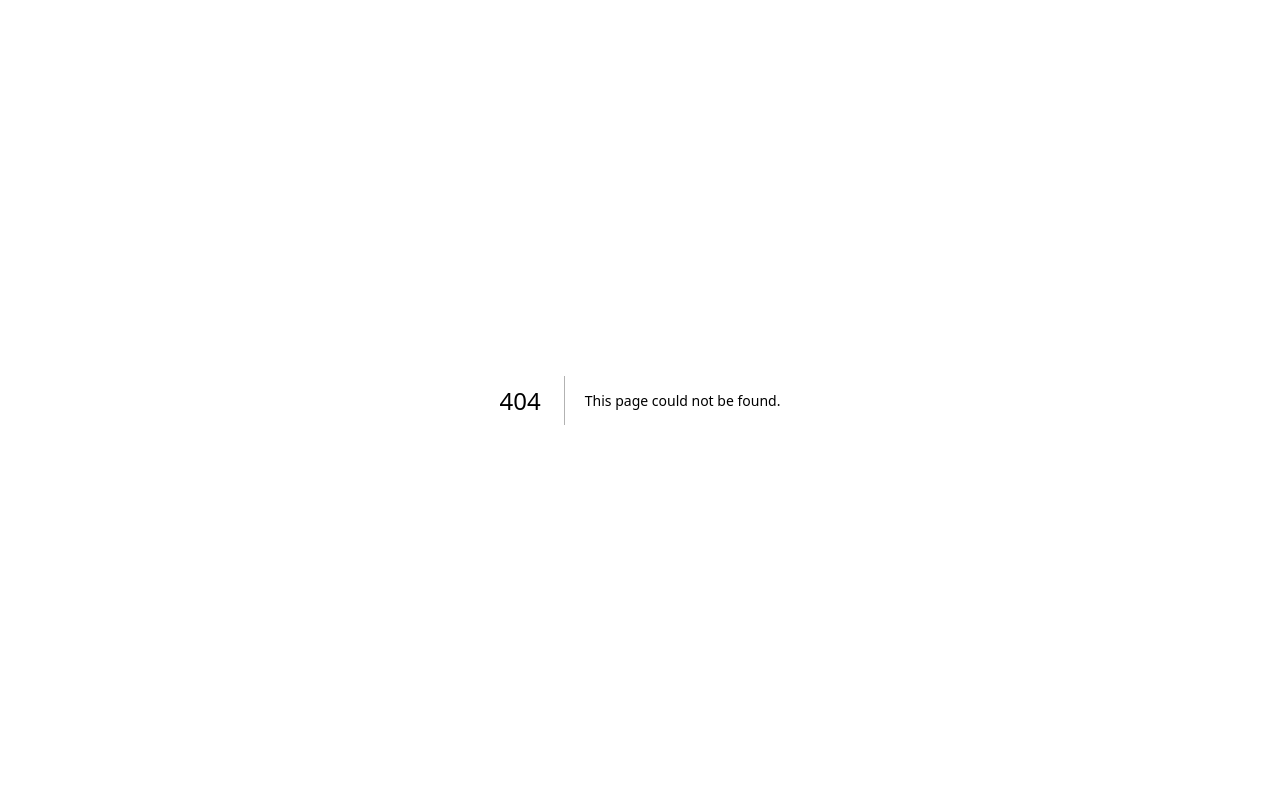
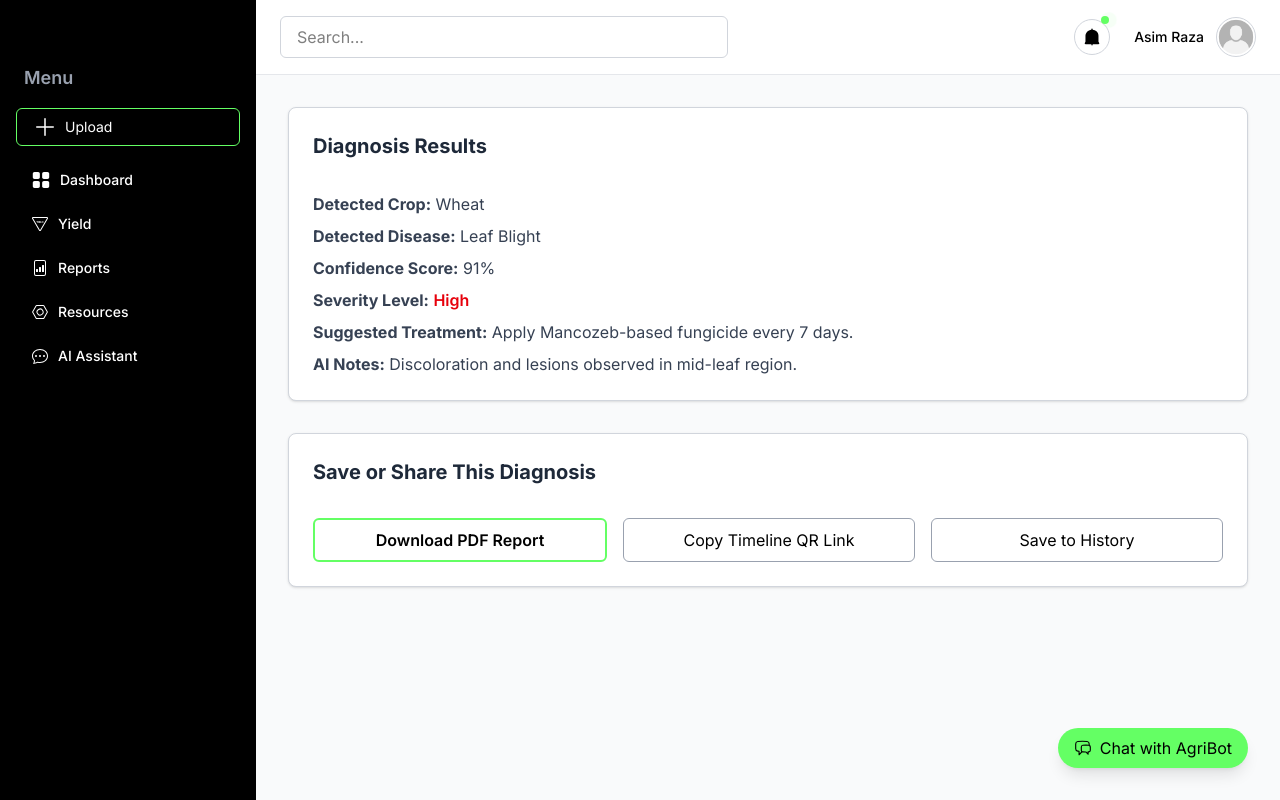
Before and after one commit to ayeshag7/AgriSense-Platform, a Next.js app: page /diagnosis in a window 1280 px wide. Before the commit this address had no page. Built offline with nearby package versions, Linux system fonts and the light colour scheme.

Commit message:
Built upload and diagnosis pages

```diff
--- a/package.json
+++ b/package.json
@@ -18,6 +18,7 @@
     "next": "15.3.2",
     "react": "^19.0.0",
     "react-dom": "^19.0.0",
+    "react-icons": "^5.5.0",
     "tailwind-merge": "^3.3.0",
     "tailwind-scrollbar-hide": "^2.0.0",
     "three": "^0.176.0"
--- /dev/null
+++ b/src/app/diagnosis/layout.tsx
@@ -0,0 +1,9 @@
+import DashboardLayout from '@/components/Layout/DashboardLayout';
+
+export default function DashboardRootLayout({
+  children,
+}: {
+  children: React.ReactNode;
+}) {
+  return <DashboardLayout>{children}</DashboardLayout>;
+}
--- /dev/null
+++ b/src/app/diagnosis/page.tsx
@@ -0,0 +1,23 @@
+'use client';
+
+import { useEffect, useState } from 'react';
+import DiagnosisResults from '@/components/Diagnosis/DiagnosisResults';
+import ReportOptions from '@/components/Diagnosis/ReportOptions';
+import AIChatbot from '@/components/Diagnosis/AIChatbot';
+
+export default function DiagnosisPage() {
+  const [image, setImage] = useState<string | null>(null);
+
+  useEffect(() => {
+    const storedImage = sessionStorage.getItem('uploadedImage');
+    setImage(storedImage);
+  }, []);
+
+  return (
+    <main className="min-h-screen p-8 bg-gray-50 space-y-8">
+      <DiagnosisResults image={image} />
+      <ReportOptions />
+      <AIChatbot />
+    </main>
+  );
+}
--- a/src/app/upload/page.tsx
+++ b/src/app/upload/page.tsx
@@ -1,7 +1,9 @@
+import UploadBox from '@/components/Upload/UploadBox';
+
 export default function UploadPage() {
   return (
-    <main>
-
+    <main className="min-h-screen bg-gray-100 p-12">
+      <UploadBox />
     </main>
   );
 }
--- /dev/null
+++ b/src/components/Diagnosis/AIChatbot.tsx
@@ -0,0 +1,15 @@
+// components/Diagnosis/AIChatbot.tsx
+'use client';
+
+import { HiOutlineChatBubbleLeftRight } from 'react-icons/hi2';
+
+export default function AIChatbot() {
+  return (
+    <div className="fixed bottom-8 right-8 z-50">
+      <button className="flex items-center gap-2 px-4 py-2 bg-[#64FF64] text-black rounded-full shadow-lg hover:bg-[#53e653] transition-all">
+        <HiOutlineChatBubbleLeftRight className="text-lg" />
+        Chat with AgriBot
+      </button>
+    </div>
+  );
+}
--- /dev/null
+++ b/src/components/Diagnosis/DiagnosisResults.tsx
@@ -0,0 +1,65 @@
+// components/Diagnosis/DiagnosisResults.tsx
+'use client';
+
+import { motion } from 'framer-motion';
+
+interface DiagnosisResultsProps {
+  image: string | null;
+}
+
+export default function DiagnosisResults({ image }: DiagnosisResultsProps) {
+  return (
+    <motion.div
+      initial={{ opacity: 0, y: 20 }}
+      animate={{ opacity: 1, y: 0 }}
+      transition={{ duration: 0.5 }}
+      className="bg-white rounded-lg shadow-sm p-6 space-y-6 border border-gray-300"
+    >
+      <h2 className="text-xl font-bold text-gray-800 mb-8">Diagnosis Results</h2>
+
+      {/* Image Comparison */}
+      {image && (
+        <div className="flex flex-col md:flex-row items-center justify-center gap-6">
+          {/* Original Image */}
+          <div className="flex flex-col items-center">
+            <img
+            src={image}
+            alt="Original Upload"
+            className="w-72 h-60 object-cover rounded-lg border border-gray-300 shadow"
+            />
+            <span className="mt-2 text-sm text-gray-600">Original Image</span>
+          </div>
+
+          {/* Diagnosed Image (Mock for now) */}
+          <div className="flex flex-col items-center">
+            <img
+                src="/images/diagnosed-image.png"
+                alt="Diagnosed Output"
+                className="w-72 h-60 object-cover rounded-lg border border-gray-300 shadow"
+                />
+            <span className="mt-2 text-sm text-gray-600">AI Analysis</span>
+          </div>
+        </div>
+      )}
+
+      {/* Diagnosis Info */}
+      <ul className="text-base space-y-2 text-gray-700 mt-4">
+        <li><strong>Detected Crop:</strong> Wheat</li>
+        <li><strong>Detected Disease:</strong> Leaf Blight</li>
+        <li><strong>Confidence Score:</strong> 91%</li>
+        <li>
+          <strong>Severity Level:</strong>{' '}
+          <span className="text-red-600 font-semibold">High</span>
+        </li>
+        <li>
+          <strong>Suggested Treatment:</strong>{' '}
+          Apply Mancozeb-based fungicide every 7 days.
+        </li>
+        <li>
+          <strong>AI Notes:</strong>{' '}
+          Discoloration and lesions observed in mid-leaf region.
+        </li>
+      </ul>
+    </motion.div>
+  );
+}
--- /dev/null
+++ b/src/components/Diagnosis/ReportOptions.tsx
@@ -0,0 +1,31 @@
+'use client';
+
+import { motion } from 'framer-motion';
+
+export default function ReportOptions() {
+  return (
+    <motion.div
+      initial={{ opacity: 0, scale: 0.95 }}
+      animate={{ opacity: 1, scale: 1 }}
+      transition={{ duration: 0.5, delay: 0.2 }}
+      className="bg-white rounded-lg shadow-sm p-6 mt-6 border border-gray-300"
+    >
+      <h2 className="text-xl font-bold text-gray-800 mb-8">Save or Share This Diagnosis</h2>
+
+      <div className="flex flex-col md:flex-row justify-between gap-4">
+        {/* Highlighted Download Button */}
+        <button className="cursor-pointer flex-1 px-4 py-2 border-2 border-[#64FF64] text-black rounded-md hover:bg-[#64FF64] font-semibold transition">
+          Download PDF Report
+        </button>
+
+        {/* Secondary Buttons */}
+        <button className="cursor-pointer flex-1 px-4 py-2 border border-gray-400 text-black rounded-md hover:bg-gray-100 transition">
+          Copy Timeline QR Link
+        </button>
+        <button className="cursor-pointer flex-1 px-4 py-2 border border-gray-400 text-black rounded-md hover:bg-gray-100 transition">
+          Save to History
+        </button>
+      </div>
+    </motion.div>
+  );
+}
--- a/src/components/Layout/DashboardLayout.tsx
+++ b/src/components/Layout/DashboardLayout.tsx
@@ -22,7 +22,7 @@ export default function DashboardLayout({
         <DashboardHeader />
 
         {/* Page Content */}
-        <main className="flex-1 overflow-y-auto p-6 bg-gray-50">
+        <main className="flex-1 overflow-y-auto bg-gray-100">
           {children}
         </main>
       </div>
--- /dev/null
+++ b/src/components/Upload/UploadBox.tsx
@@ -0,0 +1,116 @@
+'use client';
+
+import { useState, useEffect } from 'react';
+import { useRouter } from 'next/navigation';
+import { FiUploadCloud } from 'react-icons/fi';
+
+export default function UploadBox() {
+  const [preview, setPreview] = useState<string | null>(null);
+  const [loading, setLoading] = useState(false);
+  const [statusIndex, setStatusIndex] = useState(0);
+  const router = useRouter();
+
+  const statusTexts = [
+    'Diagnosing crop image for visible disease symptoms...',
+    'Analyzing leaf texture, color, and patterns using AI model...',
+    'Inferring disease type and severity based on learned patterns...',
+    'Finalizing report with treatment suggestions and visual overlays...',
+  ];
+
+  const handleFileChange = (e: React.ChangeEvent<HTMLInputElement>) => {
+    const file = e.target.files?.[0];
+    if (file && file.type.startsWith('image/')) {
+      const reader = new FileReader();
+      reader.onloadend = () => {
+        const result = reader.result as string;
+        setPreview(result);
+        // Store in sessionStorage to access on diagnosis page
+        sessionStorage.setItem('uploadedImage', result);
+      };
+      reader.readAsDataURL(file);
+    } else {
+      setPreview(null);
+    }
+  };
+
+  const handleDiagnose = () => {
+    setLoading(true);
+
+    const interval = setInterval(() => {
+      setStatusIndex((prev) => (prev + 1) % statusTexts.length);
+    }, 3000);
+
+    setTimeout(() => {
+      clearInterval(interval);
+      router.push('/diagnosis');
+    }, 12000);
+  };
+
+  if (loading) {
+    return (
+      <div className="flex flex-col items-center justify-center h-[60vh] bg-gray-100 rounded-xl px-6 py-6 text-center">
+        <div className="animate-spin rounded-full h-14 w-14 border-t-4 border-b-4 border-[#64FF64] mb-4" />
+        <p className="text-lg font-semibold text-gray-800">
+          {statusTexts[statusIndex]}
+        </p>
+      </div>
+    );
+  }
+
+  return (
+    <div className="flex flex-col items-center justify-center px-6 pt-6 pb-12">
+      {/* Heading */}
+      <h1 className="text-2xl font-bold mb-8">Upload an Image of Your Crop</h1>
+
+      <div className="w-full max-w-2xl bg-white border border-dashed border-[#64FF64] rounded-xl p-6 text-center transition shadow-sm hover:shadow-lg group">
+        <input
+          type="file"
+          accept=".jpg,.jpeg,.png"
+          id="file-upload"
+          onChange={handleFileChange}
+          className="hidden"
+        />
+        <label
+          htmlFor="file-upload"
+          className="cursor-pointer flex flex-col items-center justify-center space-y-4"
+        >
+          <FiUploadCloud className="text-5xl text-[#64FF64] group-hover:scale-110 transition-transform" />
+          <p className="text-gray-800 font-medium group-hover:text-black">
+            Drag & Drop or Click to Upload
+          </p>
+          <p className="text-sm text-gray-500">(JPG, JPEG, PNG only)</p>
+        </label>
+
+        {preview && (
+          <img
+            src={preview}
+            alt="Preview"
+            className="mt-6 max-w-xs max-h-64 mx-auto rounded-lg shadow-md border border-gray-300"
+          />
+        )}
+      </div>
+
+      {preview && (
+        <button
+          onClick={handleDiagnose}
+          className="cursor-pointer mt-6 flex items-center gap-2 bg-black text-white border border-[#64FF64] px-5 py-2 rounded-lg hover:bg-[#1a1a1a] transition"
+        >
+          <svg
+            xmlns="http://www.w3.org/2000/svg"
+            width="16"
+            height="16"
+            fill="currentColor"
+            className="bi bi-plus-lg"
+            viewBox="0 0 16 16"
+          >
+            <path
+              fillRule="evenodd"
+              d="M8 2a.5.5 0 0 1 .5.5v5h5a.5.5 0 0 1 0 1h-5v5a.5.5 0 0 1-1 0v-5h-5a.5.5 0 0 1 0-1h5v-5A.5.5 0 0 1 8 2"
+            />
+          </svg>
+          Diagnose
+        </button>
+      )}
+    </div>
+  );
+}
```
Also changed, not shown: 2 other files (tests, documents, lock files or other folders).
